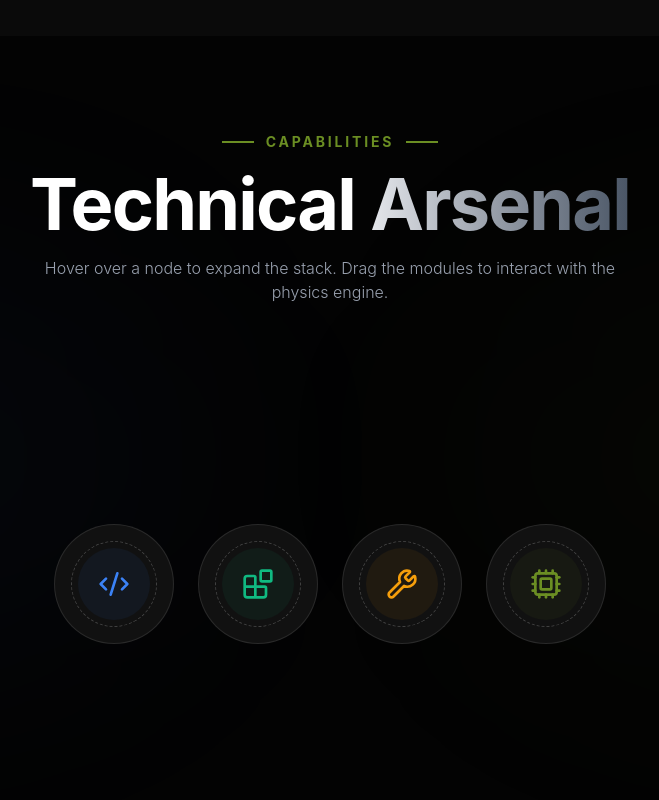
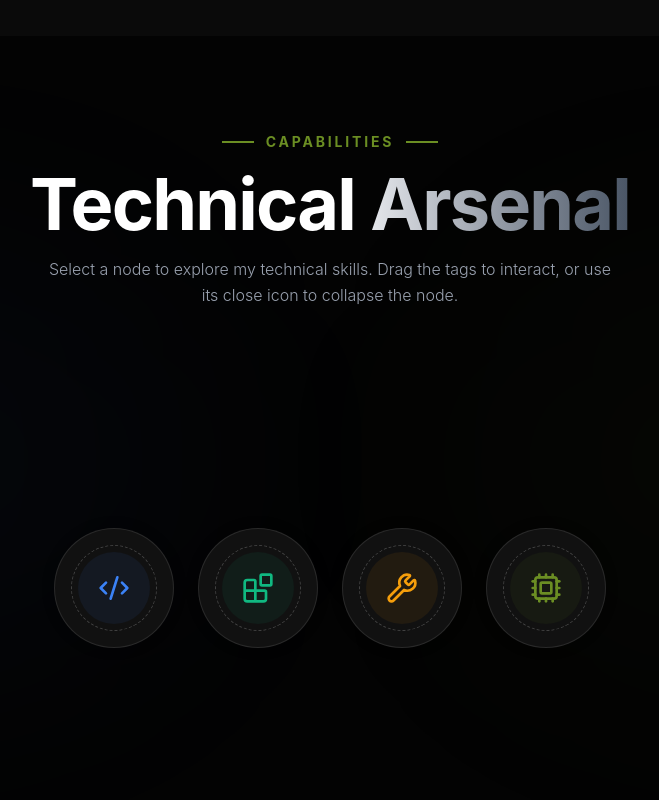
Before and after one commit to wardmendoza0016-lgtm/My-Portfolio, a React (Vite) app: page / in a window 1280 px wide. Shown: the part 1840-2640 px from the top of the page, without its empty margins (310-969 px from the left). Built offline with nearby package versions, Linux system fonts and the light colour scheme.

Commit message:
Updated Skills section

```diff
--- a/src/sections/Skills.jsx
+++ b/src/sections/Skills.jsx
@@ -1,220 +1,282 @@
 import { useEffect, useRef, useState } from 'react';
-import { motion } from 'framer-motion';
-import anime from 'animejs';
-import { Code2, Blocks, Wrench, Cpu } from 'lucide-react';
+import { LayoutGroup, motion, useReducedMotion } from 'framer-motion';
+import { Blocks, Code2, Cpu, Wrench, X } from 'lucide-react';
 
-// ─── Data ─────────────────────────────────────────────────────────────
+// Preserve the skill inventory and accent colors from your original Skills.jsx.
 const skillCategories = [
   {
     id: 'programming',
-    title: "Programming",
+    title: 'Programming',
     icon: Code2,
-    skills: ["JavaScript", "C#", "HTML", "CSS", "SQL", "DAX"],
-    accent: "#3b82f6",
+    skills: ['JavaScript', 'C#', 'HTML', 'CSS', 'SQL', 'DAX'],
+    accent: '#3b82f6',
   },
   {
     id: 'frameworks',
-    title: "Frameworks",
+    title: 'Frameworks',
     icon: Blocks,
-    skills: ["React", "Bootstrap", "Node.js", "Tailwind", "Next.js"],
-    accent: "#10b981",
+    skills: ['React', 'Bootstrap', 'Node.js', 'Tailwind', 'Next.js'],
+    accent: '#10b981',
   },
   {
     id: 'tools',
-    title: "Tools & Platforms",
+    title: 'Tools & Platforms',
     icon: Wrench,
-    skills: ["VS Code", "Unity", "Git/GitHub", "Canva", "Microsoft 365", "Firebase", "Cursor AI", "n8n", "BotCake"],
-    accent: "#f59e0b",
+    skills: [
+      'VS Code', 'Unity', 'Git/GitHub', 'Canva', 'Microsoft 365',
+      'Firebase', 'Cursor AI', 'n8n', 'BotCake',
+    ],
+    accent: '#f59e0b',
   },
   {
     id: 'other',
-    title: "Other Skills",
+    title: 'Other Skills',
     icon: Cpu,
-    skills: ["Hardware", "Maintenance", "Networking", "Generative AI", "Prompt Engineering"],
-    accent: "#6b8e23",
-  }
+    skills: [
+      'Hardware', 'Maintenance', 'Networking',
+      'Generative AI', 'Prompt Engineering',
+    ],
+    accent: '#6b8e23',
+  },
 ];
 
-// ─── Expanding Orb Component (Auto-Resetting Sandbox - FIXED) ──────────
-function ExpandingOrb({ category, isExpanded, onExpand, onCollapse }) {
-  const orbRef = useRef(null);
+function ExpandingOrb({ category, isExpanded, onToggle, expandedWidth }) {
+  const Icon = category.icon;
   const sandboxRef = useRef(null);
-  const Icon = category.icon;
+  const reduceMotion = useReducedMotion();
 
-  const [isInteracting, setIsInteracting] = useState(false);
-  const timeoutRef = useRef(null);
-
-  const handleInteractionStart = () => {
-    setIsInteracting(true);
-    if (timeoutRef.current) clearTimeout(timeoutRef.current);
-  };
-
-  const handleInteractionEnd = () => {
-    timeoutRef.current = setTimeout(() => {
-      setIsInteracting(false);
-    }, 2000);
-  };
-
-  useEffect(() => {
-    if (!isExpanded) {
-      setIsInteracting(false);
-      if (timeoutRef.current) clearTimeout(timeoutRef.current);
-    }
-    return () => clearTimeout(timeoutRef.current);
-  }, [isExpanded]);
+  // Mobile panels gain a little height so longer lists can be browsed.
+  const expandedHeight = expandedWidth < 380 ? 440 : 380;
+  const panelId = `skill-panel-${category.id}`;
+  const titleId = `skill-heading-${category.id}`;
+  const spring = reduceMotion
+    ? { duration: 0 }
+    : { type: 'spring', stiffness: 135, damping: 23, mass: 0.85 };
 
   return (
     <motion.div
-      ref={orbRef}
-      layout
-      onMouseEnter={onExpand}
-      onMouseLeave={onCollapse}
+      layout="position"
+      initial={false}
       animate={{
-        width: isExpanded ? 460 : 120,
-        height: isExpanded ? 380 : 120,
-        borderRadius: isExpanded ? 32 : 60,
+        width: isExpanded ? expandedWidth : 120,
+        height: isExpanded ? expandedHeight : 120,
+        borderRadius: isExpanded ? 28 : 60,
         backgroundColor: isExpanded ? '#0f0f0f' : '#111111',
       }}
-      transition={{ type: "spring", stiffness: 110, damping: 18, mass: 1 }}
-      className="relative flex-shrink-0 cursor-pointer overflow-hidden border border-white/10 group"
+      transition={spring}
+      className="relative shrink-0 overflow-hidden border border-white/10 hover:border-white/25 focus-within:border-white/30"
       style={{
         boxShadow: isExpanded
-          ? `0 0 50px ${category.accent}15`
-          : `0 0 20px ${category.accent}00`
+          ? `0 0 48px ${category.accent}18`
+          : '0 0 16px rgba(0,0,0,0.08)',
       }}
     >
-      {/* ── COLLAPSED STATE (The Glowing Icon) ── */}
+      {/* A single, persistent button retains keyboard focus after expansion. */}
+      <button
+        type="button"
+        aria-expanded={isExpanded}
+        aria-controls={panelId}
+        aria-label={`${isExpanded ? 'Collapse' : 'Expand'} ${category.title} skills`}
+        onClick={onToggle}
+        className={[
+          'absolute z-20 flex items-center justify-center outline-none',
+          'focus-visible:ring-2 focus-visible:ring-white/80 focus-visible:ring-offset-2 focus-visible:ring-offset-[#0f0f0f]',
+          isExpanded
+            ? 'right-4 top-4 h-10 w-10 rounded-full border border-white/10 bg-white/5 text-gray-300 transition-colors hover:bg-white/10 hover:text-white'
+            : 'inset-0 h-full w-full rounded-full text-white',
+        ].join(' ')}
+      >
+        {isExpanded ? (
+          <X aria-hidden="true" size={18} />
+        ) : (
+          <span className="absolute inset-0 flex items-center justify-center">
+            <motion.span
+              aria-hidden="true"
+              className="absolute inset-4 rounded-full border border-dashed border-white/20"
+              animate={reduceMotion ? { rotate: 0 } : { rotate: 360 }}
+              transition={reduceMotion
+                ? { duration: 0 }
+                : { duration: 15, repeat: Infinity, ease: 'linear' }}
+            />
+            <span
+              className="relative z-10 rounded-full p-5 transition-transform duration-200 hover:scale-105"
+              style={{ color: category.accent, backgroundColor: `${category.accent}12` }}
+            >
+              <Icon aria-hidden="true" size={32} />
+            </span>
+          </span>
+        )}
+      </button>
+
+      {/* Remain mounted as an ID target for aria-controls; content is hidden when collapsed. */}
+      <div
+        id={panelId}
+        role="region"
+        aria-labelledby={titleId}
+        hidden={!isExpanded}
+        className="absolute inset-0"
+      >
+        {isExpanded && (
           <motion.div
-        animate={{ opacity: isExpanded ? 0 : 1 }}
-        transition={{ duration: 0.2 }}
-        className="absolute inset-0 flex items-center justify-center pointer-events-none"
+            className="flex h-full w-full flex-col p-5 sm:p-7"
+            initial={reduceMotion ? false : { opacity: 0, y: 8 }}
+            animate={{ opacity: 1, y: 0 }}
+            transition={{ duration: reduceMotion ? 0 : 0.25, delay: reduceMotion ? 0 : 0.12 }}
           >
-        <motion.div
-          animate={{ rotate: 360 }}
-          transition={{ duration: 15, repeat: Infinity, ease: "linear" }}
-          className="absolute inset-4 rounded-full border border-dashed border-white/20"
-        />
-        <div className="relative z-10 p-5 rounded-full" style={{ backgroundColor: `${category.accent}10`, color: category.accent }}>
-          <Icon size={32} />
+            <div className="mb-5 flex shrink-0 items-center gap-3 pr-10">
+              <div
+                className="flex h-11 w-11 shrink-0 items-center justify-center rounded-xl border border-white/10"
+                style={{ color: category.accent, backgroundColor: `${category.accent}1f` }}
+              >
+                <Icon aria-hidden="true" size={23} />
               </div>
-      </motion.div>
-
-      {/* ── EXPANDED STATE (Auto-Resetting Sandbox) ── */}
-      <motion.div
-        animate={{ opacity: isExpanded ? 1 : 0 }}
-        transition={{ duration: 0.3, delay: isExpanded ? 0.15 : 0 }}
-        className="absolute inset-0 p-8 w-[460px] h-[380px] pointer-events-none flex flex-col"
-      >
-        {/* Header */}
-        <div className="relative z-10 flex items-center gap-4 mb-6 pointer-events-auto shrink-0 h-[60px]">
-          <div
-            className="p-3.5 rounded-xl shadow-lg border border-white/10"
-            style={{ backgroundColor: `${category.accent}20`, color: category.accent }}
-          >
-            <Icon size={24} />
-          </div>
-          <div>
-            <h3 className="text-2xl font-bold text-white tracking-tight leading-none">
+              <div className="min-w-0">
+                <h3 id={titleId} className="text-lg font-bold leading-tight tracking-tight text-white sm:text-2xl">
                   {category.title}
                 </h3>
-            <span className="text-[10px] text-gray-500 tracking-widest uppercase font-mono mt-1.5 block transition-colors duration-300" style={{ color: isInteracting ? category.accent : '' }}>
-              {isInteracting ? "Physics Engine: Active" : "Status: Aligned"}
-            </span>
+                <p className="mt-1 text-[10px] font-mono uppercase tracking-widest text-gray-500">
+                  Select another orb to switch
+                </p>
               </div>
             </div>
 
-        {/* Sandbox Area */}
             <div
               ref={sandboxRef}
-          className="relative z-10 flex-grow w-full pointer-events-auto rounded-lg overflow-visible"
+              className="relative min-h-0 flex-1 overflow-y-auto overscroll-contain rounded-xl border border-white/5 bg-white/[0.015] p-2"
             >
-          <div className="flex flex-wrap content-start gap-3 w-full h-full p-1">
-            {isExpanded && category.skills.map((skill, index) => (
-              <motion.div
+              <ul aria-label={`Skills in ${category.title}`} className="flex flex-wrap content-start items-start gap-2.5">
+                {category.skills.map((skill, index) => (
+                  <motion.li
                     key={skill}
-                drag
+                    drag={!reduceMotion}
                     dragConstraints={sandboxRef}
-                dragElastic={0.2}
-                onDragStart={handleInteractionStart}
-                onDragEnd={handleInteractionEnd}
-                // THE FIX: Properly defining opacity and using undefined to release constraint locks
-                initial={{ opacity: 0, scale: 0, y: 20 }}
-                animate={{
-                  opacity: 1,
-                  scale: 1,
-                  x: isInteracting ? undefined : 0,
-                  y: isInteracting ? undefined : 0,
-                  rotate: isInteracting ? undefined : 0
-                }}
-                whileDrag={{ scale: 1.1, zIndex: 50 }}
-                transition={{
-                  type: "spring",
-                  stiffness: isInteracting ? 0 : 200,
-                  damping: 15,
-                  // Don't stagger the delay if they are just snapping back from a drag
-                  delay: isInteracting ? 0 : (0.1 + (index * 0.05))
-                }}
-                className="relative block cursor-grab active:cursor-grabbing px-4 py-2 text-sm font-medium text-white rounded-lg bg-[#111111] border border-white/10 select-none shadow-xl"
+                    dragElastic={0.12}
+                    dragMomentum={false}
+                    dragSnapToOrigin
+                    initial={reduceMotion ? false : { opacity: 0, scale: 0.9, y: 9 }}
+                    animate={{ opacity: 1, scale: 1, x: 0, y: 0 }}
+                    transition={reduceMotion
+                      ? { duration: 0 }
+                      : { type: 'spring', stiffness: 230, damping: 19, delay: 0.1 + index * 0.035 }}
+                    whileDrag={reduceMotion ? undefined : { scale: 1.07, zIndex: 30 }}
+                    className="relative select-none rounded-lg border border-white/10 bg-[#171717] px-3 py-2 text-xs font-medium text-white shadow-lg sm:text-sm"
                     style={{
-                  boxShadow: `0 8px 20px rgba(0,0,0,0.4), inset 0 0 10px ${category.accent}15`
+                      touchAction: reduceMotion ? 'auto' : 'none',
+                      boxShadow: `0 5px 16px rgba(0,0,0,0.25), inset 0 0 9px ${category.accent}12`,
+                      cursor: reduceMotion ? 'default' : 'grab',
                     }}
                   >
                     {skill}
+                  </motion.li>
+                ))}
+              </ul>
+            </div>
+
+            <p className="mt-3 shrink-0 text-[10px] font-mono uppercase tracking-widest text-white/35">
+              {category.skills.length} skills
+              {!reduceMotion && <span aria-hidden="true"> · Drag tags to explore</span>}
+            </p>
           </motion.div>
-            ))}
+        )}
       </div>
-        </div>
-      </motion.div>
     </motion.div>
   );
 }
 
-// ─── Main Section ──────────────────────────────────────────────────────
 export default function Skills() {
   const [activeOrb, setActiveOrb] = useState(null);
+  const [galleryWidth, setGalleryWidth] = useState(460);
+  const galleryRef = useRef(null);
+  const reduceMotion = useReducedMotion();
+
+  // Read the actual gallery width, rather than using viewport guesses. This
+  // keeps expanded orbs inside the available space on small mobile screens.
+  useEffect(() => {
+    const gallery = galleryRef.current;
+    if (!gallery) return undefined;
+
+    const measure = () => setGalleryWidth(gallery.getBoundingClientRect().width);
+    measure();
+
+    const observer = typeof ResizeObserver !== 'undefined'
+      ? new ResizeObserver(measure)
+      : null;
+    observer?.observe(gallery);
+    window.addEventListener('resize', measure);
+
+    return () => {
+      observer?.disconnect();
+      window.removeEventListener('resize', measure);
+    };
+  }, []);
+
+  // Escape closes the selected orb, including when focus is elsewhere.
+  useEffect(() => {
+    if (!activeOrb) return undefined;
+
+    const onKeyDown = (event) => {
+      if (event.key === 'Escape') setActiveOrb(null);
+    };
+    document.addEventListener('keydown', onKeyDown);
+    return () => document.removeEventListener('keydown', onKeyDown);
+  }, [activeOrb]);
+
+  const expandedWidth = Math.min(460, Math.floor(galleryWidth));
 
   return (
-    <section id="about" className="py-24 bg-[#030303] px-6 lg:px-12 relative overflow-hidden min-h-screen flex flex-col justify-center">
+    <section
+      id="about"
+      className="relative flex min-h-screen flex-col justify-center overflow-hidden bg-[#030303] px-6 py-24 lg:px-12"
+    >
+      {/* Original ambient glows */}
+      <div className="pointer-events-none absolute right-[-10%] top-1/4 h-[50%] w-[50%] rounded-full bg-[#6b8e23]/3 blur-[120px]" />
+      <div className="pointer-events-none absolute bottom-1/4 left-[-10%] h-[50%] w-[50%] rounded-full bg-[#3b82f6]/3 blur-[120px]" />
 
-      {/* Background Ambient Glow */}
-      <div className="absolute top-1/4 right-[-10%] w-[50%] h-[50%] bg-[#6b8e23]/3 blur-[120px] pointer-events-none rounded-full" />
-      <div className="absolute bottom-1/4 left-[-10%] w-[50%] h-[50%] bg-[#3b82f6]/3 blur-[120px] pointer-events-none rounded-full" />
-
-      <div className="max-w-7xl mx-auto relative z-10 w-full">
-
+      <div className="relative z-10 mx-auto w-full max-w-7xl">
         <motion.div
-          initial={{ opacity: 0, y: 20 }}
+          initial={reduceMotion ? false : { opacity: 0, y: 20 }}
           whileInView={{ opacity: 1, y: 0 }}
-          viewport={{ once: true }}
-          transition={{ duration: 0.6 }}
-          className="mb-20 text-center flex flex-col items-center"
+          viewport={{ once: true, amount: 0.2 }}
+          transition={{ duration: reduceMotion ? 0 : 0.6 }}
+          className="mb-14 flex flex-col items-center text-center md:mb-20"
         >
-          <div className="flex items-center justify-center gap-3 mb-4">
-            <div className="w-8 h-[2px] bg-[#6b8e23]"></div>
-            <span className="text-[#6b8e23] text-sm font-bold tracking-[0.2em] uppercase">Capabilities</span>
-            <div className="w-8 h-[2px] bg-[#6b8e23]"></div>
+          <div className="mb-4 flex items-center justify-center gap-3">
+            <div className="h-[2px] w-8 bg-[#6b8e23]" />
+            <span className="text-sm font-bold uppercase tracking-[0.2em] text-[#6b8e23]">
+              Capabilities
+            </span>
+            <div className="h-[2px] w-8 bg-[#6b8e23]" />
           </div>
-          <h2 className="text-5xl md:text-7xl font-bold text-white tracking-tight mb-4">
-            Technical <span className="text-transparent bg-clip-text bg-gradient-to-r from-gray-200 to-gray-600">Arsenal</span>
+          <h2 className="mb-4 text-4xl font-bold tracking-tight text-white sm:text-5xl md:text-7xl">
+            Technical{' '}
+            <span className="bg-gradient-to-r from-gray-200 to-gray-600 bg-clip-text text-transparent">
+              Arsenal
+            </span>
           </h2>
-          <p className="text-gray-400 text-base font-light max-w-xl">
-            Hover over a node to expand the stack. Drag the modules to interact with the physics engine.
+          <p className="max-w-xl text-sm font-light leading-relaxed text-gray-400 sm:text-base">
+            Select a node to explore my technical skills.
+            {reduceMotion
+              ? ' Use its close icon to collapse the node.'
+              : ' Drag the tags to interact, or use its close icon to collapse the node.'}
           </p>
         </motion.div>
 
-        {/* The Orbs Gallery */}
-        <div className="flex flex-wrap xl:flex-nowrap justify-center items-center gap-6 min-h-[400px]">
+        <LayoutGroup>
+          <div
+            ref={galleryRef}
+            className="flex min-h-[400px] w-full flex-wrap items-center justify-center gap-5 md:gap-6"
+          >
             {skillCategories.map((category) => (
               <ExpandingOrb
                 key={category.id}
                 category={category}
                 isExpanded={activeOrb === category.id}
-              onExpand={() => setActiveOrb(category.id)}
-              onCollapse={() => setActiveOrb(null)}
+                onToggle={() => setActiveOrb((current) => current === category.id ? null : category.id)}
+                expandedWidth={expandedWidth}
               />
             ))}
           </div>
-
+        </LayoutGroup>
       </div>
     </section>
   );
```
Lines whose indentation alone changed are shown as unchanged.
